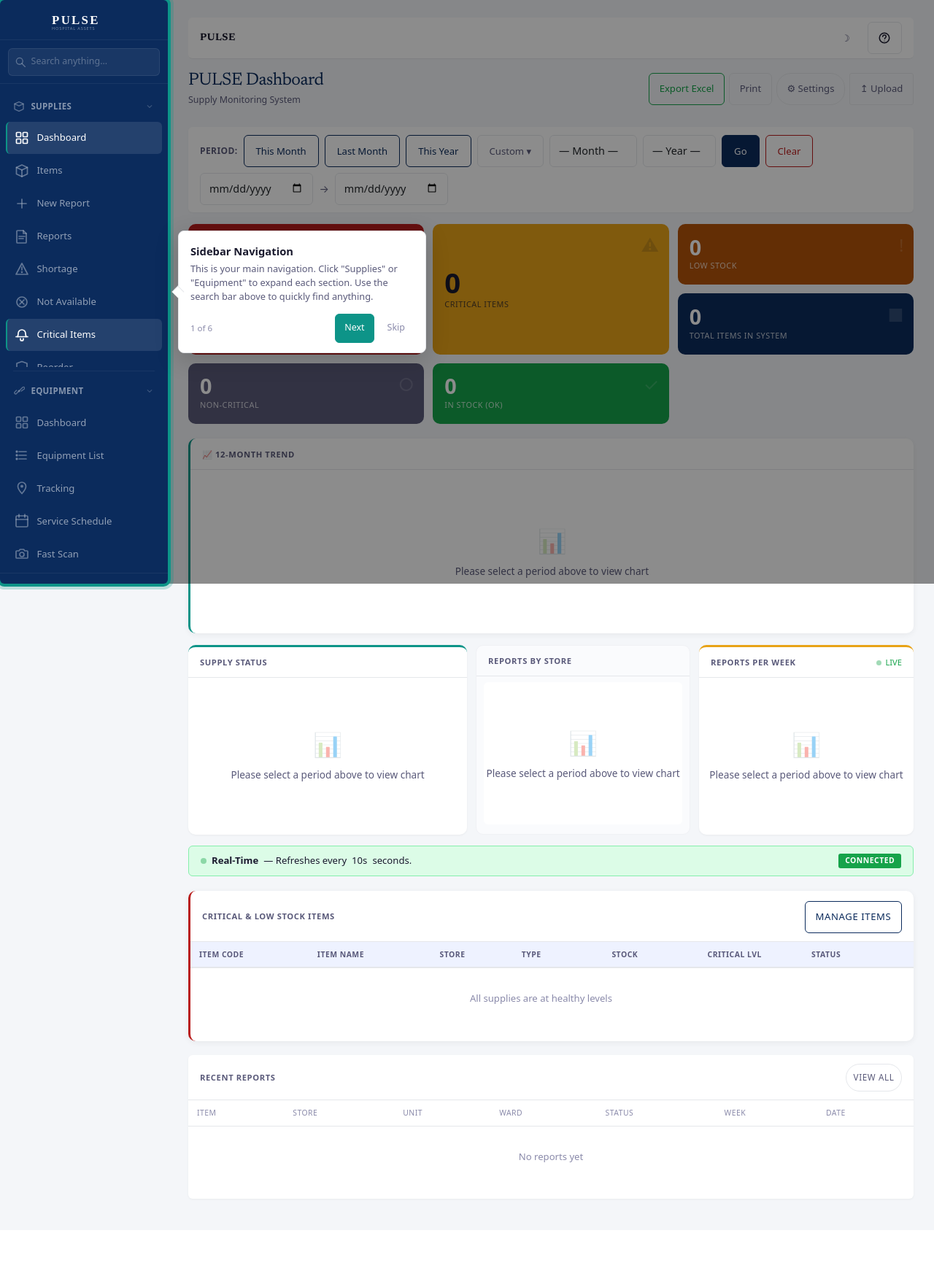
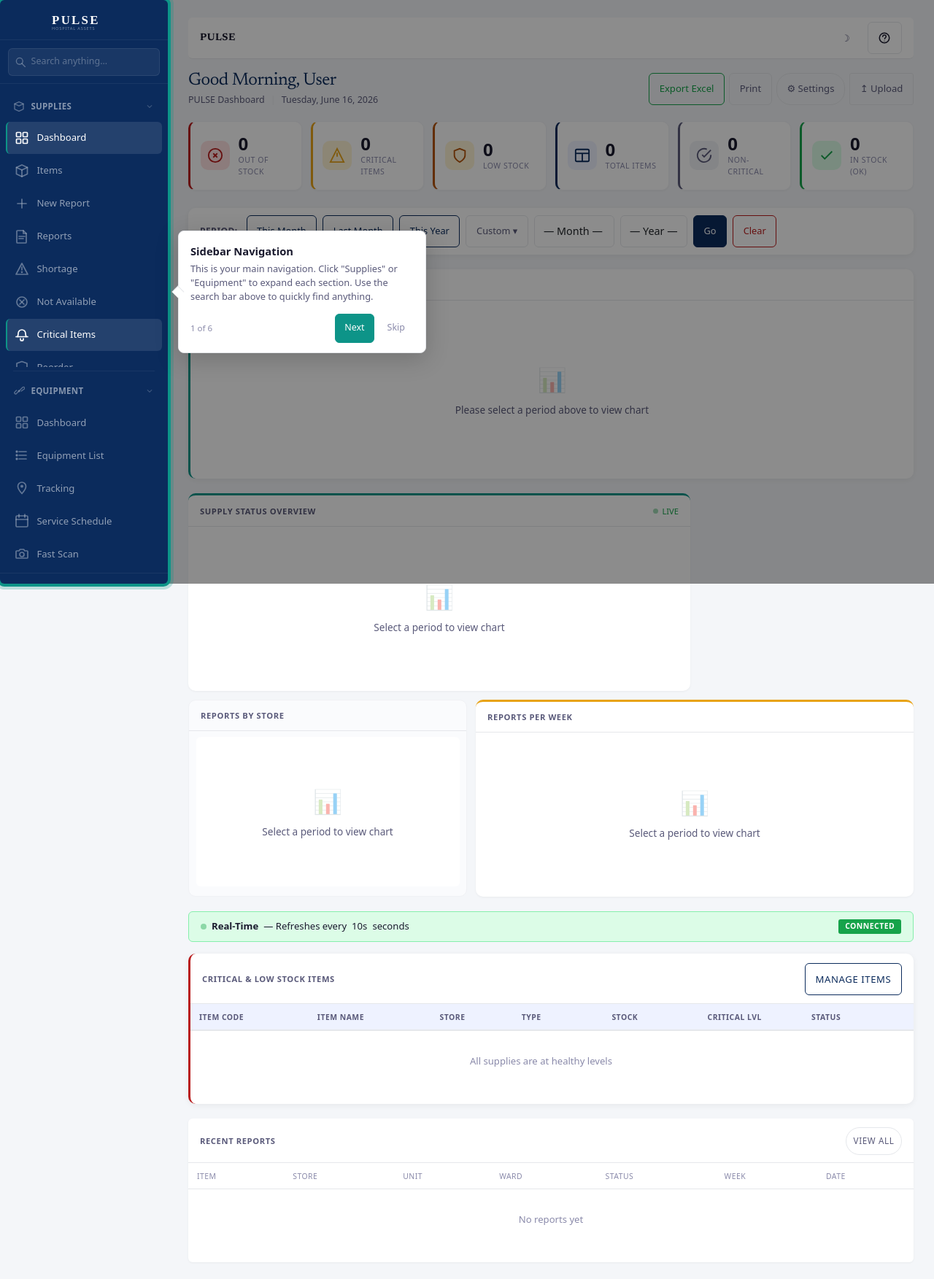
Before and after one commit to Se7en0512/ISURS, a Flask app: page / in a window 1280 px wide. Shown: the top 1753 px of the page at 73% size. Before the commit the page ends 1645 px from the top, so only its background shows below. Run offline with Flask 3, Linux system fonts and the light colour scheme; the visitor is signed in with stand-in values (Sample User, id 1); data that the repository does not hold is empty; some libraries are stand-ins or nearby versions.

Commit message:
feat: modern dashboard UI with stats row, greeting, filter bar, and live indicator

```diff
--- a/app.py
+++ b/app.py
@@ -499,8 +499,9 @@
                            sel_week=week_id,
                            sel_month=month,
                            sel_year=year,
-                           pending_approvals=pending_approvals,
-                           current_user=current_user)
+                            now=datetime.now(timezone.utc),
+                            pending_approvals=pending_approvals,
+                            current_user=current_user)
 
 
 @app.route('/api/dashboard')
--- a/static/dashboard.js
+++ b/static/dashboard.js
@@ -110,7 +110,7 @@
   document.getElementById('statOk').textContent = data.ok_count;
   document.getElementById('statLow').textContent = data.low_count;
   document.getElementById('statCritical').textContent = data.critical_count;
-  document.querySelectorAll('.stat-num').forEach(function(el) { el.classList.remove('stat-pulse'); void el.offsetWidth; el.classList.add('stat-pulse'); });
+  document.querySelectorAll('.stat-modern-num').forEach(function(el) { el.classList.remove('stat-pulse'); void el.offsetWidth; el.classList.add('stat-pulse'); });
 
   if (supplyChart) {
     supplyChart.data.datasets[0].data = [data.ok_count, data.low_count, data.critical_count];
@@ -289,7 +289,7 @@
 });
 
 function showLoading(show) {
-  var els = document.querySelectorAll('.stat-num');
+  var els = document.querySelectorAll('.stat-modern-num');
   els.forEach(function(el) {
     if (show) {
       if (!el.getAttribute('data-val')) el.setAttribute('data-val', el.textContent);
@@ -312,7 +312,6 @@
     }
   });
 }
-
 document.addEventListener('DOMContentLoaded', function() {
   showLoading(true);
   try {
--- a/static/style.css
+++ b/static/style.css
@@ -471,6 +471,40 @@
   .topbar-brand { font-size: .75rem; }
 }
 
+/* ── Modern Stats Row (Jobie-style) ── */
+.stats-row { display: grid; grid-template-columns: repeat(6, 1fr); gap: .75rem; margin-bottom: 1.5rem; }
+.stat-modern {
+  background: var(--card); border-radius: var(--radius); padding: 1rem .85rem;
+  display: flex; align-items: center; gap: .75rem;
+  box-shadow: var(--shadow-sm); border: 1px solid var(--border-soft);
+  border-left: 3px solid var(--border); transition: transform .15s, box-shadow .15s;
+}
+.stat-modern:hover { transform: translateY(-2px); box-shadow: var(--shadow); }
+.stat-modern--red { border-left-color: var(--red); }
+.stat-modern--amber { border-left-color: var(--amber); }
+.stat-modern--orange { border-left-color: #b45309; }
+.stat-modern--navy { border-left-color: var(--navy); }
+.stat-modern--slate { border-left-color: var(--text-soft); }
+.stat-modern--green { border-left-color: var(--green); }
+.stat-modern-icon {
+  width: 40px; height: 40px; border-radius: 10px; flex-shrink: 0;
+  display: flex; align-items: center; justify-content: center;
+}
+.stat-modern--red .stat-modern-icon { background: var(--red-dim); color: var(--red); }
+.stat-modern--amber .stat-modern-icon { background: var(--amber-dim); color: var(--amber); }
+.stat-modern--orange .stat-modern-icon { background: #fef3d5; color: #b45309; }
+.stat-modern--navy .stat-modern-icon { background: var(--navy-50); color: var(--navy); }
+.stat-modern--slate .stat-modern-icon { background: #f0f1f5; color: var(--text-soft); }
+.stat-modern--green .stat-modern-icon { background: var(--green-dim); color: var(--green); }
+.stat-modern-icon svg { width: 22px; height: 22px; }
+.stat-modern-body { min-width: 0; }
+.stat-modern-num { font-size: 1.5rem; font-weight: 700; line-height: 1.15; letter-spacing: -.03em; margin-bottom: 1px; }
+.stat-modern-label { font-size: .66rem; text-transform: uppercase; letter-spacing: .5px; color: var(--text-muted); font-weight: 500; }
+
+/* ── Filter Bar ── */
+.filter-bar { display: flex; flex-wrap: wrap; gap: .5rem; align-items: center; }
+.filter-bar-label { font-size: .75rem; font-weight: 600; color: var(--text-soft); text-transform: uppercase; letter-spacing: .4px; margin-right: .25rem; }
+
 /* ── Asymmetric Stat Grid ── */
 .stat-grid {
   display: grid;
@@ -563,6 +597,16 @@
 .charts-grid .card:nth-child(2) .card-body,
 .charts-grid .card:nth-child(3) .card-body {
   padding: .5rem .6rem .75rem;
+}
+
+.charts-grid .card[style*="span 2"] {
+  grid-column: span 2;
+}
+.charts-grid .card[style*="span 2"] + .card {
+  grid-column: 1;
+}
+.charts-grid .card[style*="span 2"] + .card + .card {
+  grid-column: 2 / 4;
 }
 
 /* ── Section Title ── */
@@ -1239,6 +1283,7 @@
 
 /* ── Responsive ── */
 @media (max-width: 1200px) {
+  .stats-row { grid-template-columns: repeat(3, 1fr); }
   .stat-grid {
     grid-template-columns: 1fr 1fr;
     grid-template-rows: auto;
@@ -1246,6 +1291,19 @@
   .stat-card:nth-child(1) { grid-row: auto; grid-column: 1 / 3; }
   .stat-card:nth-child(4) { grid-column: auto; }
   .charts-grid { grid-template-columns: 1fr; }
+}
+
+@media (max-width: 768px) {
+  .stats-row { grid-template-columns: repeat(2, 1fr); }
+  .stat-modern { padding: .75rem .65rem; }
+  .stat-modern-icon { width: 32px; height: 32px; }
+  .stat-modern-icon svg { width: 18px; height: 18px; }
+  .stat-modern-num { font-size: 1.2rem; }
+}
+
+@media (max-width: 480px) {
+  .stats-row { grid-template-columns: 1fr; }
+
 }
 
 @media (max-width: 992px) {
--- a/templates/index.html
+++ b/templates/index.html
@@ -1,16 +1,22 @@
 {% extends "base.html" %}
 {% block content %}
+
 {% if current_user and current_user.role == 'admin' and pending_approvals %}
-<div class="no-print" style="background:var(--yellow-dim,#fff8e0);border-left:4px solid #eab308;border-radius:6px;padding:.65rem 1rem;margin-bottom:1rem;display:flex;gap:12px;align-items:center;flex-wrap:wrap">
-  <span style="font-weight:600;font-size:.82rem;color:#8a6d00">⏳ Pending Approvals —</span>
-  <span style="font-size:.78rem;color:#8a6d00"><strong>{{ pending_approvals }}</strong> staff registration(s) awaiting approval</span>
-  <a href="{{ url_for('staff_list') }}" class="btn btn-sm btn-outline-warning btn-pill" style="font-size:.72rem">Review</a>
+<div class="no-print" style="background:var(--amber-dim);border-left:4px solid var(--amber);border-radius:6px;padding:.65rem 1rem;margin-bottom:1.25rem;display:flex;gap:12px;align-items:center;flex-wrap:wrap">
+  <span style="font-weight:600;font-size:.82rem;color:var(--amber)">⏳ Pending Approvals —</span>
+  <span style="font-size:.78rem;color:var(--text-soft)"><strong>{{ pending_approvals }}</strong> staff registration(s) awaiting approval</span>
+  <a href="{{ url_for('staff_list') }}" class="btn btn-sm btn-glove btn-outline-warning btn-pill" style="font-size:.72rem">Review</a>
 </div>
 {% endif %}
-<div class="page-header">
+
+<div class="page-header" style="margin-bottom:1.25rem">
   <div>
-    <h2>PULSE Dashboard</h2>
-    <p class="subtitle">Supply Monitoring System</p>
+    <h2 style="margin-bottom:2px">Good {{ 'Morning' if now and now.hour < 12 else 'Afternoon' }}, {{ current_user.full_name.split()[0] if current_user and current_user.full_name else 'User' }}</h2>
+    <p class="subtitle" style="display:flex;align-items:center;gap:8px">
+      <span>PULSE Dashboard</span>
+      <span style="color:var(--border)">|</span>
+      <span style="font-weight:500">{{ now.strftime('%A, %B %d, %Y') if now else '' }}</span>
+    </p>
   </div>
   <div class="no-print" style="display:flex;gap:6px;flex-wrap:wrap">
     <a href="{{ url_for('export_reports') }}" class="btn btn-glove btn-outline-success btn-sm">Export Excel</a>
@@ -24,17 +30,62 @@
   </div>
 </div>
 
-<div class="card card--flush no-print" style="margin-bottom:1rem">
+<div class="stats-row">
+  <div class="stat-modern stat-modern--red">
+    <div class="stat-modern-icon"><svg viewBox="0 0 24 24" fill="none" stroke="currentColor" stroke-width="2"><circle cx="12" cy="12" r="10"/><line x1="15" y1="9" x2="9" y2="15"/><line x1="9" y1="9" x2="15" y2="15"/></svg></div>
+    <div class="stat-modern-body">
+      <div class="stat-modern-num" id="statCritical">{{ critical_count }}</div>
+      <div class="stat-modern-label">Out of Stock</div>
+    </div>
+  </div>
+  <div class="stat-modern stat-modern--amber">
+    <div class="stat-modern-icon"><svg viewBox="0 0 24 24" fill="none" stroke="currentColor" stroke-width="2"><path d="M12 2L2 22h20L12 2z"/><line x1="12" y1="8" x2="12" y2="14"/><line x1="12" y1="18" x2="12.01" y2="18"/></svg></div>
+    <div class="stat-modern-body">
+      <div class="stat-modern-num" id="statCritTotal">{{ crit_total }}</div>
+      <div class="stat-modern-label">Critical Items</div>
+    </div>
+  </div>
+  <div class="stat-modern stat-modern--orange">
+    <div class="stat-modern-icon"><svg viewBox="0 0 24 24" fill="none" stroke="currentColor" stroke-width="2"><path d="M12 22s8-4 8-10V5l-8-3-8 3v7c0 6 8 10 8 10z"/></svg></div>
+    <div class="stat-modern-body">
+      <div class="stat-modern-num" id="statLow">{{ low_count }}</div>
+      <div class="stat-modern-label">Low Stock</div>
+    </div>
+  </div>
+  <div class="stat-modern stat-modern--navy">
+    <div class="stat-modern-icon"><svg viewBox="0 0 24 24" fill="none" stroke="currentColor" stroke-width="2"><rect x="2" y="3" width="20" height="18" rx="2"/><line x1="2" y1="9" x2="22" y2="9"/><line x1="12" y1="9" x2="12" y2="21"/></svg></div>
+    <div class="stat-modern-body">
+      <div class="stat-modern-num" id="statTotalItems">{{ total_items }}</div>
+      <div class="stat-modern-label">Total Items</div>
+    </div>
+  </div>
+  <div class="stat-modern stat-modern--slate">
+    <div class="stat-modern-icon"><svg viewBox="0 0 24 24" fill="none" stroke="currentColor" stroke-width="2"><path d="M22 11.08V12a10 10 0 1 1-5.93-9.14"/><polyline points="22 4 12 14.01 9 11.01"/></svg></div>
+    <div class="stat-modern-body">
+      <div class="stat-modern-num" id="statNoncritTotal">{{ noncrit_total }}</div>
+      <div class="stat-modern-label">Non-Critical</div>
+    </div>
+  </div>
+  <div class="stat-modern stat-modern--green">
+    <div class="stat-modern-icon"><svg viewBox="0 0 24 24" fill="none" stroke="currentColor" stroke-width="2"><polyline points="20 6 9 17 4 12"/></svg></div>
+    <div class="stat-modern-body">
+      <div class="stat-modern-num" id="statOk">{{ ok_count }}</div>
+      <div class="stat-modern-label">In Stock (OK)</div>
+    </div>
+  </div>
+</div>
+
+<div class="card card--flat no-print" style="margin-bottom:1.25rem">
   <div class="card-body" style="padding:.65rem 1rem">
-    <div class="d-flex flex-wrap" style="gap:.5rem;align-items:center">
-      <span style="font-size:.75rem;font-weight:600;color:var(--text-soft);text-transform:uppercase;letter-spacing:.4px">Period:</span>
+    <div class="filter-bar">
+      <span class="filter-bar-label">Period:</span>
 
-      <button class="btn btn-glove btn-outline-primary range-preset" data-preset="this-month" style="font-size:.82rem">This Month</button>
-      <button class="btn btn-glove btn-outline-primary range-preset" data-preset="last-month" style="font-size:.82rem">Last Month</button>
-      <button class="btn btn-glove btn-outline-primary range-preset" data-preset="this-year" style="font-size:.82rem">This Year</button>
-      <button class="btn btn-glove btn-outline-secondary" id="customRangeToggle" style="font-size:.82rem">Custom ▾</button>
+      <button class="btn btn-sm btn-glove btn-outline-primary range-preset" data-preset="this-month" style="font-size:.8rem">This Month</button>
+      <button class="btn btn-sm btn-glove btn-outline-primary range-preset" data-preset="last-month" style="font-size:.8rem">Last Month</button>
+      <button class="btn btn-sm btn-glove btn-outline-primary range-preset" data-preset="this-year" style="font-size:.8rem">This Year</button>
+      <button class="btn btn-sm btn-glove btn-outline-secondary" id="customRangeToggle" style="font-size:.8rem">Custom ▾</button>
 
-      <select id="filterMonth" class="form-select form-select-glove" style="width:auto;min-width:120px">
+      <select id="filterMonth" class="form-select form-select-glove" style="width:auto;min-width:110px">
         <option value="">— Month —</option>
         <option value="1"{% if sel_month == 1 %} selected{% endif %}>January</option>
         <option value="2"{% if sel_month == 2 %} selected{% endif %}>February</option>
@@ -50,81 +101,53 @@
         <option value="12"{% if sel_month == 12 %} selected{% endif %}>December</option>
       </select>
 
-      <select id="filterYear" class="form-select form-select-glove" style="width:auto;min-width:100px">
+      <select id="filterYear" class="form-select form-select-glove" style="width:auto;min-width:90px">
         <option value="">— Year —</option>
         <option value="2024"{% if sel_year == 2024 %} selected{% endif %}>2024</option>
         <option value="2025"{% if sel_year == 2025 %} selected{% endif %}>2025</option>
         <option value="2026"{% if sel_year == 2026 %} selected{% endif %}>2026</option>
       </select>
 
-      <button class="btn btn-glove btn-primary" id="filterBtn" style="font-size:.82rem">Go</button>
-      <a href="#" class="btn btn-glove btn-outline-danger" id="clearFilters" style="font-size:.82rem">Clear</a>
+      <button class="btn btn-sm btn-glove btn-primary" id="filterBtn" style="font-size:.8rem">Go</button>
+      <a href="#" class="btn btn-sm btn-glove btn-outline-danger" id="clearFilters" style="font-size:.8rem">Clear</a>
 
-      <div id="customRangeWrap" class="d-flex flex-wrap" style="display:none;gap:.5rem;align-items:center;width:100%">
-        <input type="date" id="filterFrom" class="form-control form-control-glove" style="width:auto;min-width:140px" value="{{ from_date or '' }}">
-        <span style="color:var(--text-soft)">→</span>
-        <input type="date" id="filterTo" class="form-control form-control-glove" style="width:auto;min-width:140px" value="{{ to_date or '' }}">
+      <div id="customRangeWrap" style="display:none;gap:.5rem;align-items:center;width:100%;margin-top:.5rem">
+        <input type="date" id="filterFrom" class="form-control form-control-glove" style="width:auto;min-width:130px" value="{{ from_date or '' }}">
+        <span style="color:var(--text-muted)">→</span>
+        <input type="date" id="filterTo" class="form-control form-control-glove" style="width:auto;min-width:130px" value="{{ to_date or '' }}">
       </div>
     </div>
   </div>
 </div>
 
-<div class="stat-grid">
-  <div class="stat-card">
-    <div class="stat-icon">✕</div>
-    <div class="stat-num" id="statCritical">{{ critical_count }}</div>
-    <div class="stat-label">Out of Stock</div>
-  </div>
-  <div class="stat-card">
-    <div class="stat-icon">⚠</div>
-    <div class="stat-num" id="statCritTotal">{{ crit_total }}</div>
-    <div class="stat-label">Critical Items</div>
-  </div>
-  <div class="stat-card">
-    <div class="stat-icon">!</div>
-    <div class="stat-num" id="statLow">{{ low_count }}</div>
-    <div class="stat-label">Low Stock</div>
-  </div>
-  <div class="stat-card">
-    <div class="stat-icon">■</div>
-    <div class="stat-num" id="statTotalItems">{{ total_items }}</div>
-    <div class="stat-label">Total Items in System</div>
-  </div>
-  <div class="stat-card">
-    <div class="stat-icon">○</div>
-    <div class="stat-num" id="statNoncritTotal">{{ noncrit_total }}</div>
-    <div class="stat-label">Non-Critical</div>
-  </div>
-  <div class="stat-card">
-    <div class="stat-icon">✓</div>
-    <div class="stat-num" id="statOk">{{ ok_count }}</div>
-    <div class="stat-label">In Stock (OK)</div>
-  </div>
-</div>
-
-<div class="card card--accent no-print" style="border-left:3px solid var(--teal);margin-bottom:1rem">
+<div class="card card--accent no-print" style="border-left:3px solid var(--teal);margin-bottom:1.25rem">
   <div class="card-header" style="font-weight:600"><span>📈 12-Month Trend</span></div>
   <div class="card-body" style="padding:.75rem">
-    <div class="chart-container" style="position:relative;height:200px">
+    <div class="chart-container" style="position:relative;height:220px">
       <div class="chart-placeholder" style="display:none;position:absolute;inset:0;flex-direction:column;align-items:center;justify-content:center;background:var(--card);color:var(--text-soft);font-size:.85rem;z-index:2;border-radius:6px;gap:8px">
         <span style="font-size:2rem;opacity:.4">📊</span>
         <span>Please select a period above to view chart</span>
       </div>
-      <canvas id="trendChart" height="200"></canvas>
+      <canvas id="trendChart" height="220"></canvas>
     </div>
   </div>
 </div>
 
 <div class="charts-grid">
-  <div class="card card--bordered">
-    <div class="card-header"><span>Supply Status</span></div>
+  <div class="card card--bordered" style="grid-column:span 2">
+    <div class="card-header" style="gap:8px">
+      <span>Supply Status Overview</span>
+      <span class="live-indicator">
+        <span class="live-dot"></span> LIVE
+      </span>
+    </div>
     <div class="card-body">
       <div class="chart-container" style="position:relative">
         <div class="chart-placeholder" style="display:none;position:absolute;inset:0;flex-direction:column;align-items:center;justify-content:center;background:var(--card);color:var(--text-soft);font-size:.85rem;z-index:2;border-radius:6px;gap:8px">
           <span style="font-size:2rem;opacity:.4">📊</span>
-          <span>Please select a period above to view chart</span>
+          <span>Select a period to view chart</span>
         </div>
-        <canvas id="chartSupplyStatus" height="190"></canvas>
+        <canvas id="chartSupplyStatus" height="200"></canvas>
       </div>
     </div>
   </div>
@@ -134,40 +157,35 @@
       <div class="chart-container" style="position:relative">
         <div class="chart-placeholder" style="display:none;position:absolute;inset:0;flex-direction:column;align-items:center;justify-content:center;background:var(--card);color:var(--text-soft);font-size:.85rem;z-index:2;border-radius:6px;gap:8px">
           <span style="font-size:2rem;opacity:.4">📊</span>
-          <span>Please select a period above to view chart</span>
+          <span>Select a period to view chart</span>
         </div>
-        <canvas id="chartByStore" height="190"></canvas>
+        <canvas id="chartByStore" height="200"></canvas>
       </div>
     </div>
   </div>
   <div class="card card--bordered card--warn">
-    <div class="card-header d-flex justify-content-between" style="font-weight:600">
-      <span>Reports per Week</span>
-      <span class="live-indicator">
-        <span class="live-dot"></span> LIVE
-      </span>
-    </div>
+    <div class="card-header"><span>Reports per Week</span></div>
     <div class="card-body">
       <div class="chart-container" style="position:relative">
         <div class="chart-placeholder" style="display:none;position:absolute;inset:0;flex-direction:column;align-items:center;justify-content:center;background:var(--card);color:var(--text-soft);font-size:.85rem;z-index:2;border-radius:6px;gap:8px">
           <span style="font-size:2rem;opacity:.4">📊</span>
-          <span>Please select a period above to view chart</span>
+          <span>Select a period to view chart</span>
         </div>
-        <canvas id="chartByWeek" height="190"></canvas>
+        <canvas id="chartByWeek" height="200"></canvas>
       </div>
     </div>
   </div>
 </div>
 
-<div class="realtime-bar">
+<div class="realtime-bar" style="margin:1rem 0">
   <span style="display:flex;align-items:center;gap:7px;font-size:.82rem">
     <span class="rt-icon"></span>
-    <strong>Real-Time</strong> — Refreshes every <span id="pollIntervalLabel">10</span> seconds.
+    <strong>Real-Time</strong> — Refreshes every <span id="pollIntervalLabel">10</span> seconds
   </span>
   <span class="rt-label">Connected</span>
 </div>
 
-<div class="card" id="criticalSection" style="border-left:3px solid var(--red);border-radius:var(--radius)">
+<div class="card card--danger-left" style="margin-bottom:1.25rem">
   <div class="card-header">
     <span>Critical & Low Stock Items</span>
     <a href="{{ url_for('items') }}" class="btn btn-sm btn-glove btn-outline-primary">Manage Items</a>
```
Also changed, not shown: 2 other files.
